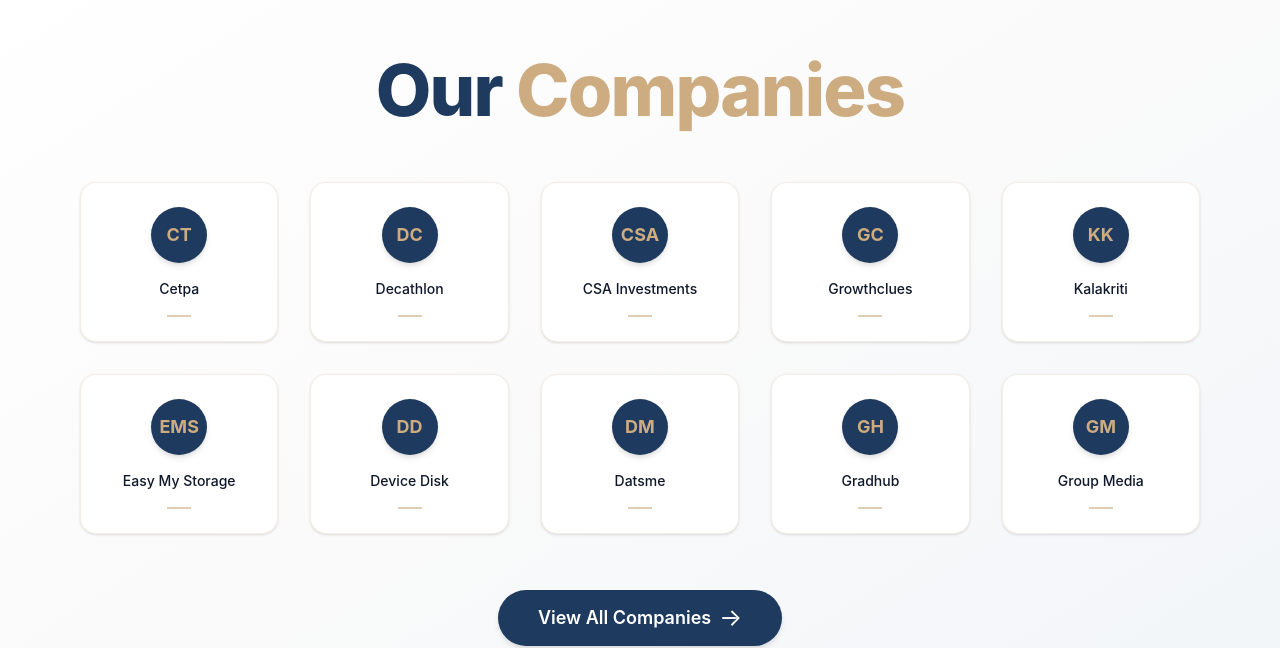
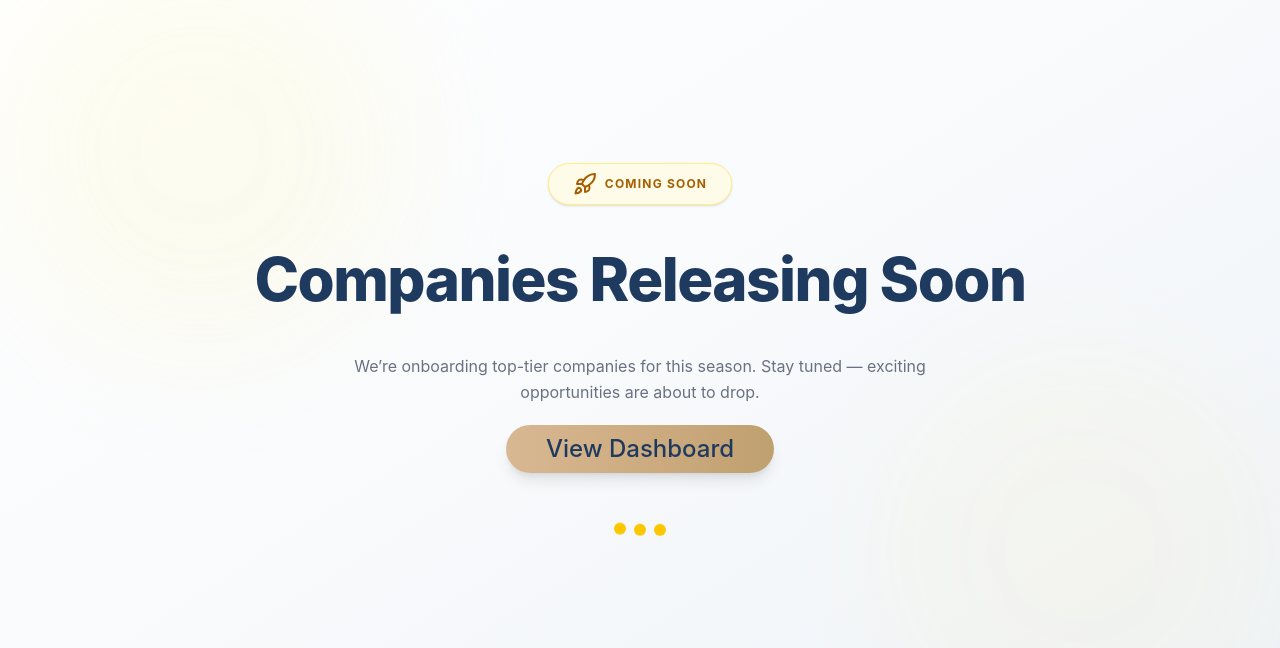
Before and after one commit to Kiwi-Basu/interhunt-9.0, a React (Vite) app: page / in a window 1280 px wide. Shown: the part 1650-2298 px from the top of the page. Built offline with nearby package versions, Linux system fonts and the light colour scheme; no server answers.

Commit message:
Companies Announced section added both in company page and about page

```diff
--- a/src/components/Authentication/AuthGuard.tsx
+++ b/src/components/Authentication/AuthGuard.tsx
@@ -2,9 +2,9 @@
 
 const LoadingScreen = () => {
     return (
-        <div className="min-h-screen bg-[#800020] flex items-center justify-center">
+        <div className="min-h-screen bg-[#d1d2d3] flex items-center justify-center">
             <div className="text-center">
-                <p className="text-white text-xl font-semibold">Loading...</p>
+                <p className="text-[#D8B893] text-xl font-semibold">Loading...</p>
             </div>
         </div>
     );
--- a/src/components/company/TierCompanies1.tsx
+++ b/src/components/company/TierCompanies1.tsx
@@ -1,3 +1,6 @@
+import { Link } from "react-router"
+import { Rocket } from "lucide-react";
+
 const TierCompanies1 = () => {
   const company1 = [
     { img: "image", companyName: "Something", description: "something something something", knowmore: "pdf" },
@@ -11,10 +14,52 @@
   return (
     <>
       <section id="Tier-1-company">
-        <div className="min-h-screen bg-white flex flex-col items-center p-6 md:p-20 py-16 md:py-20 relative overflow-hidden">
+        {/* Releasing soon */}
+        <div className="min-h-screen flex flex-col justify-center items-center  p-6 md:p-20 py-16 md:py-20 relative overflow-hidden bg-linear-to-br from-[#FFFFFF] via-[#F8FAFC] to-[#EEF2F7]">
+          {/* subtle gradient background */}
+          <div className="absolute inset-0  pointer-events-none"></div>
+
+          {/* soft glow */}
+          <div className="absolute top-0 left-0 w-[400px] h-[400px] bg-yellow-200/20 rounded-full blur-3xl opacity-60"></div>
+          <div className="absolute bottom-0 right-0 w-[400px] h-[400px] bg-yellow-300/10 rounded-full blur-3xl opacity-40"></div>
+
+          {/* content */}
+          <div className="relative z-10 flex flex-col items-center text-center gap-5">
+
+            {/* badge */}
+            <div className="mb-6 px-6 py-2 flex items-center gap-2 rounded-full bg-yellow-50 border border-yellow-200 text-yellow-700 text-xs font-bold tracking-widest uppercase shadow-sm">
+              <Rocket /> Coming Soon
+            </div>
+
+            {/* heading */}
+            <h1 className="text-4xl sm:text-5xl md:text-6xl font-extrabold tracking-tight text-[#1F3A5F] mb-6">
+              Companies Releasing Soon
+            </h1>
+
+            {/* subtext */}
+            <p className="text-gray-500 max-w-xl text-sm md:text-base leading-relaxed">
+              We’re onboarding top-tier companies for this season. Stay tuned — exciting opportunities are about to drop.
+            </p>
+
+            <Link to="/dashboard">
+              <button className="w-full cursor-pointer px-8 md:px-10 md:w-auto py-3 md:py-2 text-lg sm:text-xl md:text-2xl rounded-full shadow-lg border-black/20 font-medium text-[#1F3A5F] bg-linear-to-r from-[#D8B893] via-[#CEAC81] to-[#BFA06F] hover:shadow-lg hover:scale-105 transition-all duration-300">View Dashboard</button>
+            </Link>
+
+            {/* animated loader */}
+            <div className="flex gap-2 mt-8">
+              <span className="w-3 h-3 bg-yellow-400 rounded-full animate-bounce [animation-delay:-0.3s]"></span>
+              <span className="w-3 h-3 bg-yellow-400 rounded-full animate-bounce [animation-delay:-0.15s]"></span>
+              <span className="w-3 h-3 bg-yellow-400 rounded-full animate-bounce"></span>
+            </div>
+
+          </div>
+        </div>
+
+        {/* Tier 1 companies */}
+        <div className="min-h-screen bg-linear-to-br from-[#FFFFFF] via-[#F8FAFC] to-[#EEF2F7] flex flex-col items-center p-6 md:p-20 py-16 md:py-20 relative overflow-hidden">
 
           {/* Soft gold background tint */}
-          <div className="absolute inset-0 bg-linear-to-br from-[#FFFFFF] via-[#FAFAFA] to-[#F3E6D4]/40 pointer-events-none"></div>
+          <div className="absolute inset-0  pointer-events-none"></div>
 
           {/* soft gold glow (less intense, more premium) */}
           <div className="absolute top-0 right-0 w-[500px] h-[500px] bg-[#CEAC81]/15 rounded-full blur-3xl opacity-60 pointer-events-none"></div>
--- a/src/components/company/TierCompanies2.tsx
+++ b/src/components/company/TierCompanies2.tsx
@@ -11,7 +11,7 @@
   return (
     <>
       <section id="Tier-2-company">
-        <div className="min-h-screen bg-white flex flex-col items-center p-6 md:p-20 py-16 md:py-20 relative overflow-hidden">
+        <div className="min-h-screen bg-linear-to-br from-[#FFFFFF] via-[#FAFAFA] to-[#F1F5F9] flex flex-col items-center p-6 md:p-20 py-16 md:py-20 relative overflow-hidden">
 
           {/* Soft silver tint */}
           <div className="absolute inset-0 bg-linear-to-br from-slate-50 via-gray-50 to-slate-100 pointer-events-none"></div>
--- a/src/components/company/TierCompanies3.tsx
+++ b/src/components/company/TierCompanies3.tsx
@@ -11,9 +11,9 @@
   return (
     <>
       <section id="Tier-3-company">
-        <div className="min-h-screen bg-white flex flex-col items-center p-6 md:p-20 py-16 md:py-20 relative overflow-hidden">
+        <div className="min-h-screen bg-linear-to-br from-[#FFFFFF] via-[#F8FAFC] to-[#EEF2F7] flex flex-col items-center p-6 md:p-20 py-16 md:py-20 relative overflow-hidden">
 
-          <div className="absolute inset-0 bg-linear-to-br from-[#FFFFFF] via-[#FAFAFA] to-[#EDE3D6]/40 pointer-events-none"></div>
+          <div className="absolute inset-0  pointer-events-none"></div>
           <div className="absolute top-1/2 left-1/2 -translate-x-1/2 -translate-y-1/2 w-[600px] h-[600px] bg-[#CEAC81]/10 rounded-full blur-3xl opacity-40 pointer-events-none"></div>
 
           {/* Tier badge + heading */}
--- a/src/components/home/Companies.tsx
+++ b/src/components/home/Companies.tsx
@@ -1,5 +1,6 @@
 import { motion } from "motion/react";
 import { Link } from "react-router-dom";
+import { Rocket } from "lucide-react";
 
 const Companies = () => {
   const companies = [
@@ -18,6 +19,47 @@
   return (
     <>
       <section id="Home-Company">
+        <div className="min-h-screen flex flex-col justify-center items-center  p-6 md:p-20 py-16 md:py-20 relative overflow-hidden bg-linear-to-br from-[#FFFFFF] via-[#F8FAFC] to-[#EEF2F7]">
+          {/* subtle gradient background */}
+          <div className="absolute inset-0  pointer-events-none"></div>
+
+          {/* soft glow */}
+          <div className="absolute top-0 left-0 w-[400px] h-[400px] bg-yellow-200/20 rounded-full blur-3xl opacity-60"></div>
+          <div className="absolute bottom-0 right-0 w-[400px] h-[400px] bg-yellow-300/10 rounded-full blur-3xl opacity-40"></div>
+
+          {/* content */}
+          <div className="relative z-10 flex flex-col items-center text-center gap-5">
+
+            {/* badge */}
+            <div className="mb-6 px-6 py-2 flex items-center gap-2 rounded-full bg-yellow-50 border border-yellow-200 text-yellow-700 text-xs font-bold tracking-widest uppercase shadow-sm">
+              <Rocket /> Coming Soon
+            </div>
+
+            {/* heading */}
+            <h1 className="text-4xl sm:text-5xl md:text-6xl font-extrabold tracking-tight text-[#1F3A5F] mb-6">
+              Companies Releasing Soon
+            </h1>
+
+            {/* subtext */}
+            <p className="text-gray-500 max-w-xl text-sm md:text-base leading-relaxed">
+              We’re onboarding top-tier companies for this season. Stay tuned — exciting opportunities are about to drop.
+            </p>
+
+            <Link to="/dashboard">
+              <button className="w-full cursor-pointer px-8 md:px-10 md:w-auto py-3 md:py-2 text-lg sm:text-xl md:text-2xl rounded-full shadow-lg border-black/20 font-medium text-[#1F3A5F] bg-linear-to-r from-[#D8B893] via-[#CEAC81] to-[#BFA06F] hover:shadow-lg hover:scale-105 transition-all duration-300">View Dashboard</button>
+            </Link>
+
+            {/* animated loader */}
+            <div className="flex gap-2 mt-8">
+              <span className="w-3 h-3 bg-yellow-400 rounded-full animate-bounce [animation-delay:-0.3s]"></span>
+              <span className="w-3 h-3 bg-yellow-400 rounded-full animate-bounce [animation-delay:-0.15s]"></span>
+              <span className="w-3 h-3 bg-yellow-400 rounded-full animate-bounce"></span>
+            </div>
+
+          </div>
+        </div>
+
+        {/* replace when actual data comes in */}
         <div className="min-h-screen flex flex-col items-center justify-center px-4 md:px-20 py-16 md:py-20 gap-8 md:gap-14 bg-linear-to-br from-[#FFFFFF] via-[#FAFAFA] to-[#F1F5F9]">
 
           {/* Heading */}
--- a/src/components/layout/ScrolltoTop.tsx
+++ b/src/components/layout/ScrolltoTop.tsx
@@ -18,7 +18,7 @@
                     animate={{ opacity: 1, scale: 1 }}
                     exit={{ opacity: 0, scale: 0.8 }}
                     onClick={scrollToTop}
-                    className="fixed bottom-6 right-6 w-12 h-12 bg-gradient-to-r from-[#D4A853] to-[#FFD98E] text-[#800020] rounded-full flex items-center justify-center shadow-2xl hover:scale-110 transition-transform z-50"
+                    className="fixed bottom-6 right-6 w-12 h-12 bg-gradient-to-r from-[#D4A853] to-[#FFD98E] rounded-full flex items-center justify-center shadow-2xl hover:scale-110 transition-transform z-50"
                 >
                     <ArrowUp className="w-6 h-6" />
                 </motion.button>
```
Also changed, not shown: src/components/Authentication/Auth.tsx (+11 -4 lines), src/components/register/PaymentOverlays.tsx (+7 -7 lines).
